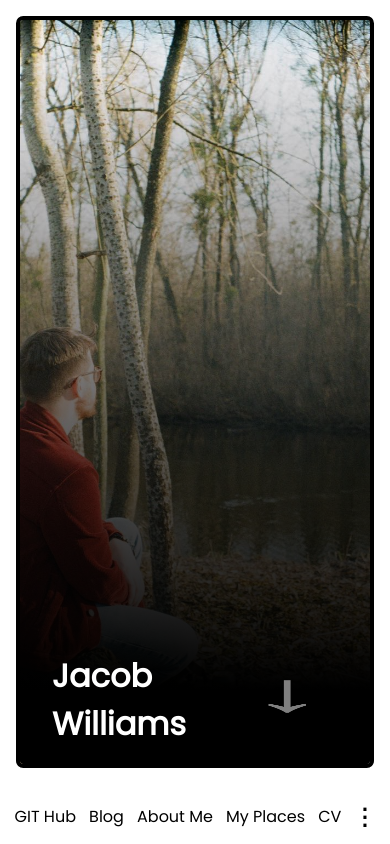
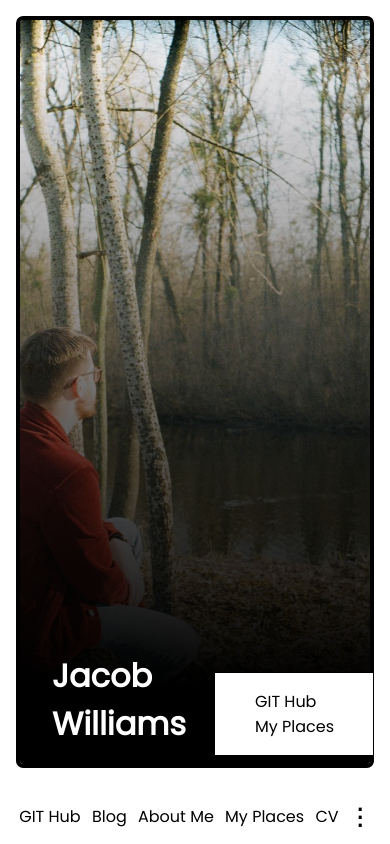
Before and after one commit to williams-jacobr/jacob-williams-website, a website built with Parcel: page index.html in a window 390 px wide. Built offline with nearby package versions, Linux system fonts and the light colour scheme.

Commit message:
Working on tidying up the mobile menu

```diff
--- a/index.html
+++ b/index.html
@@ -42,6 +42,15 @@
             </button>
           </li>
         </ul>
+        <div class="extend-menu">
+          <ul class="extend-menu__links">
+            <li class="extend-menu__item">
+              <a class="extend-menu__link" href="#github">GIT Hub</a>
+            </li>
+            <li class="extend-menu__item">
+              <a class="extend-menu__link" href="#myplaces">My Places</a>
+            </li>
+        </div>
       </nav>
     </header>
 
--- a/src/main.scss
+++ b/src/main.scss
@@ -27,6 +27,10 @@ body {
 
 .nav {
   height: 100%;
+}
+
+.extend-menu {
+  display: none;
 }
 
 .nav__links {
@@ -301,13 +305,43 @@ footer {
     grid-row: 2/3;
   }
 
+  .extend-menu {
+    display: block;
+    position: fixed;
+    bottom: 5.5rem;
+    right: 1rem;
+    z-index: 1;
+
+    width: 10rem;
+
+    background: white;
+    border: black solid 0.1rem;
+  }
+
+  .extend-menu__links {
+    display: flex;
+    flex-direction: column;
+    text-decoration: none;
+    color: black;
+  }
+
+  .extend-menu__item {
+    list-style: none;
+    margin: 0;
+  }
+
+  .extend-menu__link {
+    text-decoration: none;
+    color: black;
+  }
+
   .nav__links {
     height: initial;
     padding: initial;
     margin: 0;
 
     flex-direction: row;
-    justify-content: space-around;
+    justify-content: space-evenly;
     align-items: center;
   }
 
```
